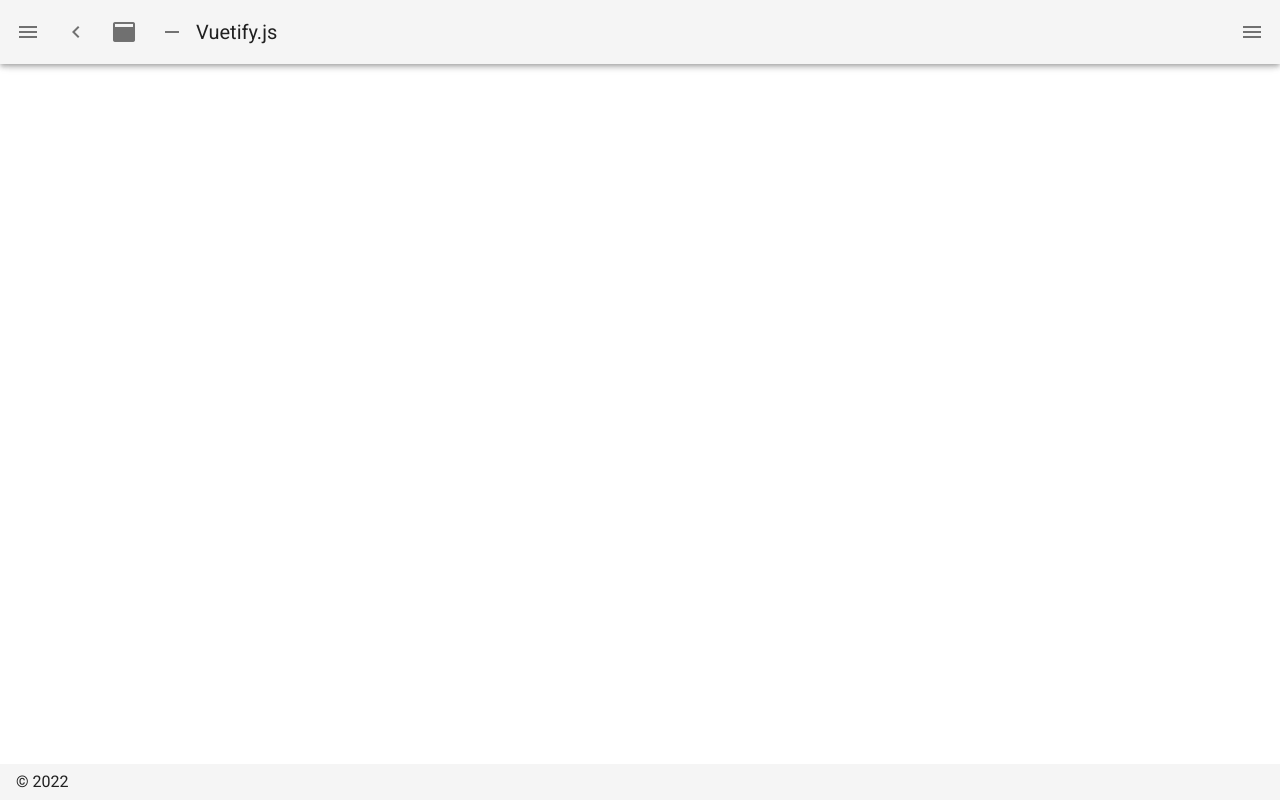
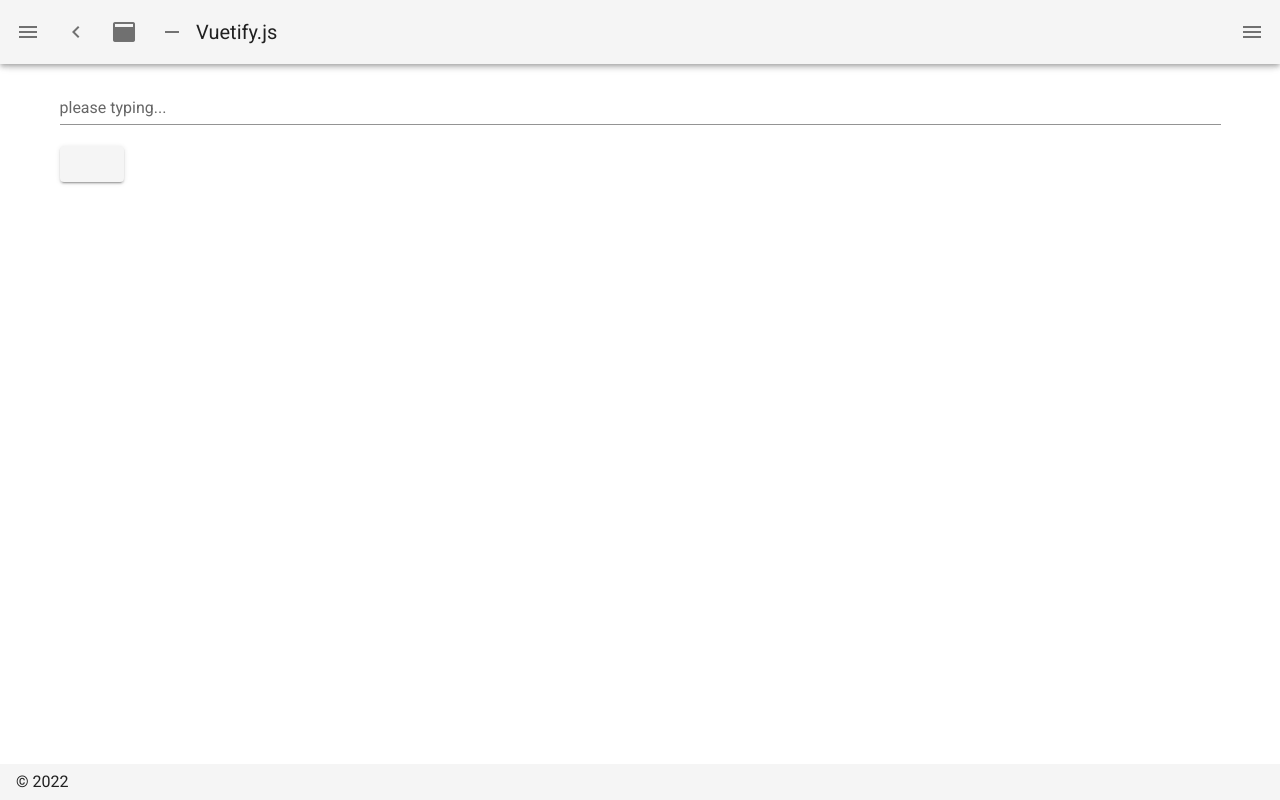
Before and after one commit to yuki0235/sample-nuxt-app, a Nuxt app: page /parent_component1 in a window 1280 px wide. Before the commit this address had no page. Built offline with nearby package versions, Linux system fonts and the light colour scheme.

Commit message:
lesson for component and props(with v-mode,v-bind)

```diff
--- /dev/null
+++ b/components/ChildComponent1.vue
@@ -0,0 +1,18 @@
+<template>
+  <div>
+    <v-btn>{{ message }}</v-btn>
+  </div>
+</template>
+
+<script>
+export default {
+  props: [
+    'message',
+  ]
+}
+</script>
+
+<!--scopedを付与すると、ここで定義したCSSはこのコンポーネントのみに適用される-->
+<style scoped>
+
+</style>
--- /dev/null
+++ b/pages/parent_component1.vue
@@ -0,0 +1,25 @@
+<template>
+  <div>
+    <!--    v-modelを使用してsampleTextプロパティと紐づける-->
+    <!--    テキストフィールドに入力した値が動的に変更される-->
+    <v-text-field label="please typing..." v-model="sampleText"></v-text-field>
+
+    <!--    コンポーネントにsampleTextの値をpropsとして渡す-->
+    <!--    この場合はv-bindを指定してあげる必要がある-->
+    <ChildComponent1 v-bind:message="sampleText" />
+  </div>
+</template>
+
+<script>
+export default {
+  data() {
+    return {
+      sampleText: ''
+    }
+  }
+}
+</script>
+
+<style>
+
+</style>
```
